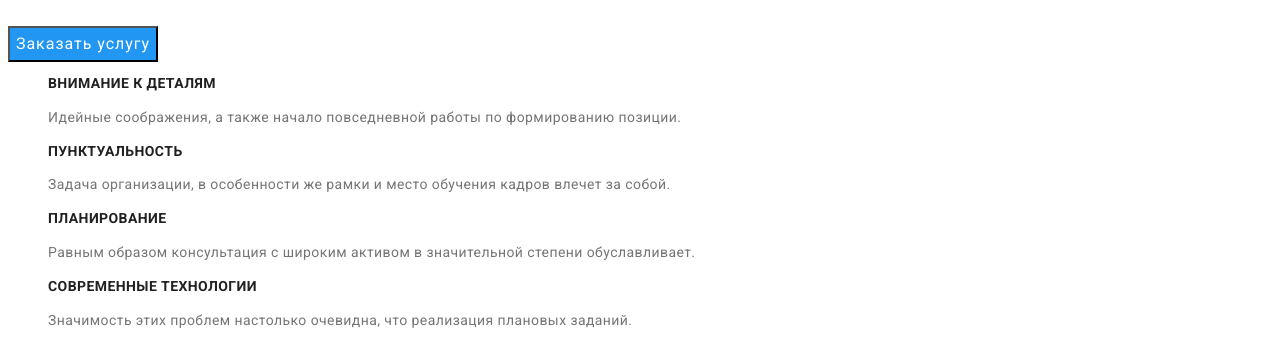
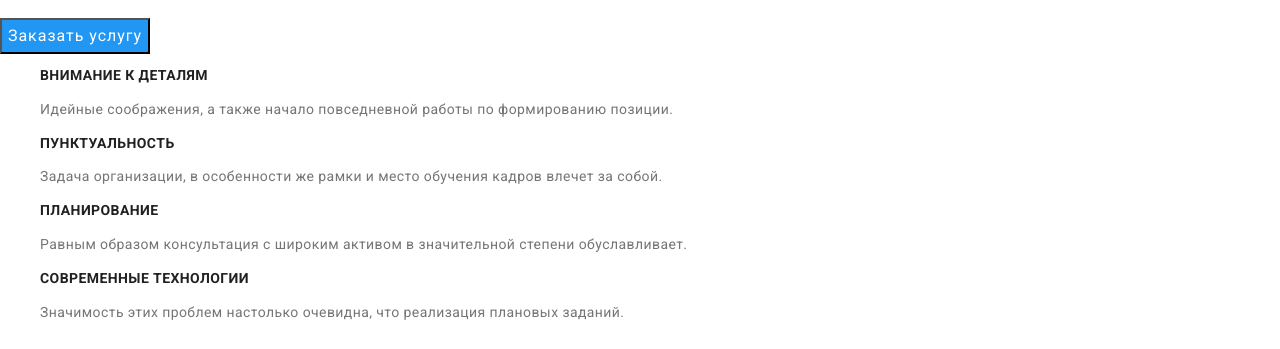
Before and after one commit to EugeniiZinich/goit-markup-hw-02, a plain HTML site: page index.html in a window 1280 px wide. Shown: the part 259-608 px from the top of the page. Drawn offline with nearby package versions, Linux system fonts and the light colour scheme; a web font is replaced by a local one.

Commit message:
add normalize

```diff
--- a/css/styles.css
+++ b/css/styles.css
@@ -1,14 +1,3 @@
-html{
-   box-sizing: border-box;
-}
-
-*,
-*::before,
-*::after {
-  box-sizing: inherit;
-}
-
-
 
 :root{
 --brand-color: #2196F3;
--- a/index.html
+++ b/index.html
@@ -8,6 +8,7 @@
     <link rel="preconnect" href="https://fonts.googleapis.com">
     <link rel="preconnect" href="https://fonts.gstatic.com" crossorigin>
     <link href="https://fonts.googleapis.com/css2?family=Raleway:wght@700&family=Roboto:wght@400;500;700;900&family=Square+Peg&display=swap" rel="stylesheet">
+    <link rel="stylesheet" href="https://cdnjs.cloudflare.com/ajax/libs/modern-normalize/1.1.0/modern-normalize.min.css">
     <link rel="stylesheet" href="./css/styles.css">
 
 
```
Also changed, not shown: portfolio.html (+1 -0 lines).
